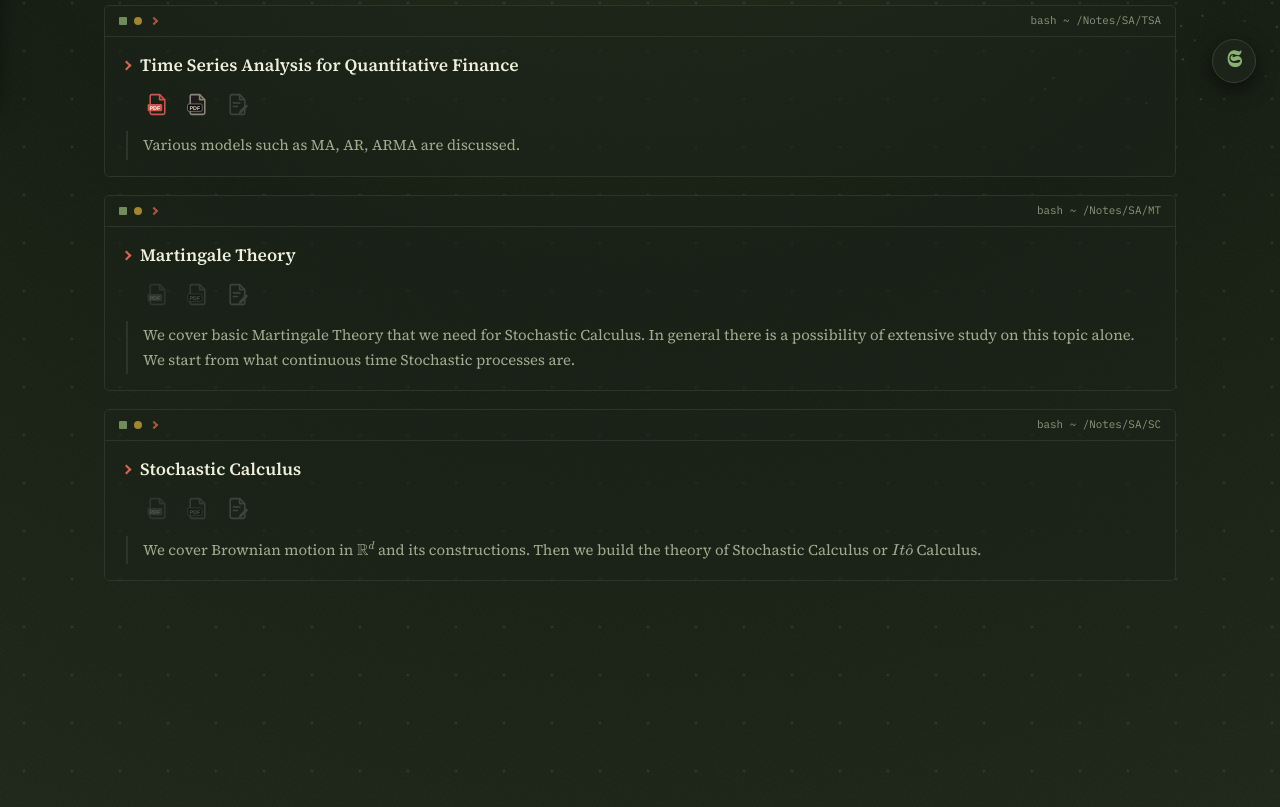
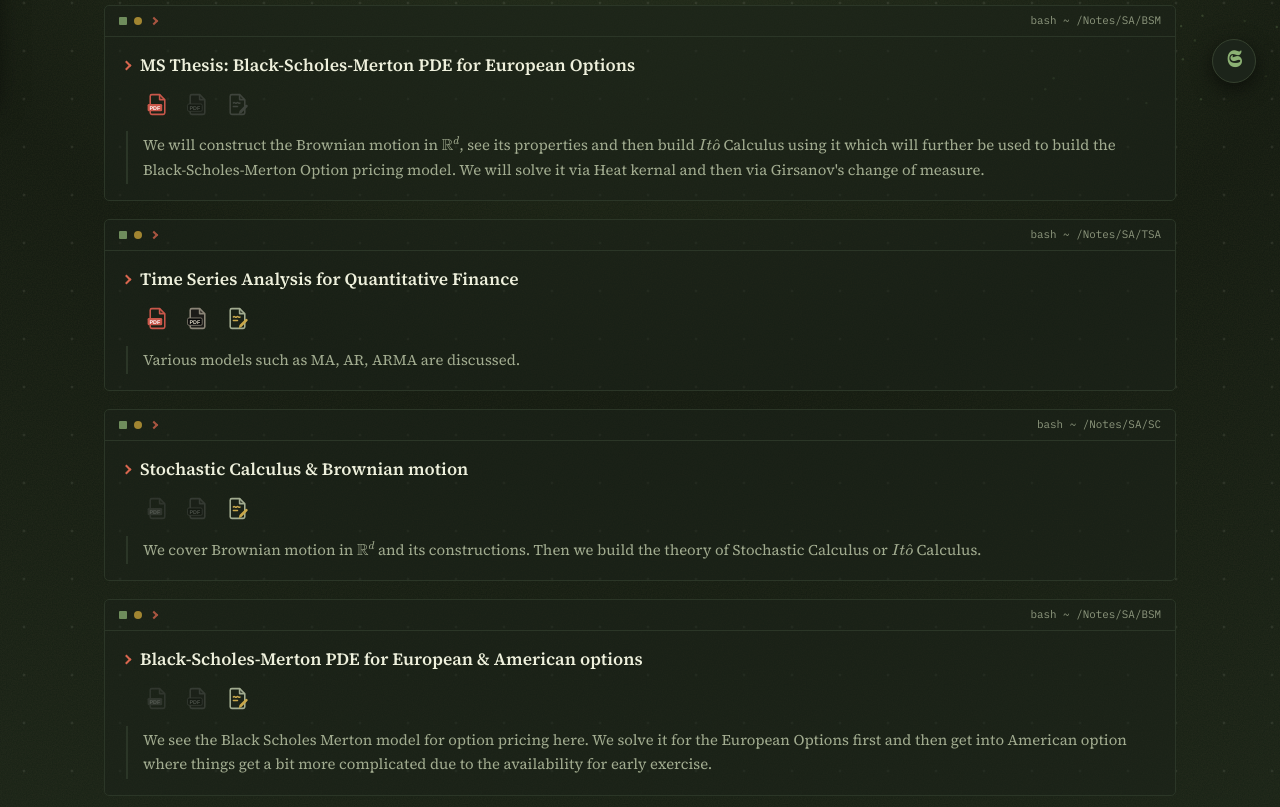
Before and after one commit to kalaapks/kalaapks.github.io, a plain HTML site: page notesStoc.html in a window 1280 px wide. Shown: the part 693-1500 px from the top of the page. Drawn offline with nearby package versions, Linux system fonts and the light colour scheme.

Commit message:
notes upload post 4

```diff
--- a/notesStoc.html
+++ b/notesStoc.html
@@ -103,6 +103,30 @@
     </section>
     -->
 
+    <section id="table-BSMMS" class="terminal-window" data-title="MS Thesis: Black-Scholes-Merton PDE for European Options (BSMMM)">
+      <div class="terminal-header">
+        <div class="header-left">
+          <span class="shape-green-square"></span>
+          <span class="shape-yellow-circle"></span>
+          <span class="shape-red-arrowhead"></span>
+        </div>
+        <span class="terminal-header-title">bash ~ /Notes/SA/BSM</span>
+      </div>
+      <div class="terminal-body">
+        <div class="doc-headline-row">
+          <a href="pdf/Stoc/MS Thesis Kalaap Sadhu.pdf" target="_blank" class="doc-link-title"><span class="red-arrow-prompt"></span> MS Thesis: Black-Scholes-Merton PDE for European Options</a>
+        </div>
+        <div class="pdf-slots">
+          <a href="pdf/Stoc/MS Thesis Kalaap Sadhu.pdf" download class="pdf-slot pdf-slot-light" title="Download PDF" aria-label="Download PDF"><svg class="ico" viewBox="0 0 24 24" aria-hidden="true"><path class="ico-page" d="M6.5 2.5h7.6l4.9 4.9V20a1.5 1.5 0 0 1-1.5 1.5h-11A1.5 1.5 0 0 1 5 20V4A1.5 1.5 0 0 1 6.5 2.5z"/><path class="ico-fold" d="M14 2.7v4.6h4.6"/><rect class="ico-tag" x="2.5" y="11.5" width="14" height="7" rx="1.3"/><text class="ico-txt" x="9.5" y="16.9" text-anchor="middle">PDF</text></svg></a>
+          <span class="pdf-slot pdf-slot-dark is-empty" title="PDF (dark): not available yet" aria-label="PDF (dark): not available yet"><svg class="ico" viewBox="0 0 24 24" aria-hidden="true"><path class="ico-page" d="M6.5 2.5h7.6l4.9 4.9V20a1.5 1.5 0 0 1-1.5 1.5h-11A1.5 1.5 0 0 1 5 20V4A1.5 1.5 0 0 1 6.5 2.5z"/><path class="ico-fold" d="M14 2.7v4.6h4.6"/><rect class="ico-tag" x="2.5" y="11.5" width="14" height="7" rx="1.3"/><text class="ico-txt" x="9.5" y="16.9" text-anchor="middle">PDF</text></svg></span>
+          <span class="pdf-slot pdf-slot-hand is-empty" title="PDF (handwriting): not available yet" aria-label="PDF (handwriting): not available yet"><svg class="ico" viewBox="0 0 24 24" aria-hidden="true"><path class="ico-page" d="M6.5 2.5h7.6l4.9 4.9V20a1.5 1.5 0 0 1-1.5 1.5h-11A1.5 1.5 0 0 1 5 20V4A1.5 1.5 0 0 1 6.5 2.5z"/><path class="ico-fold" d="M14 2.7v4.6h4.6"/><path class="ico-scribble" d="M8 10.5c1.2-1.4 2 1.4 3.2 0s2 1.4 3.2 0"/><path class="ico-scribble" d="M8 14h4"/><path class="ico-pen" d="M13.2 21.3l.7-3.1 5.6-5.6a1.3 1.3 0 0 1 1.9 1.9l-5.6 5.6z"/></svg></span>
+        </div>
+        <div class="card">
+          We will construct the Brownian motion in \(\mathbb{R}^d\), see its properties and then build \(It\hat{o}\) Calculus using it which will further be used to build the Black-Scholes-Merton Option pricing model. We will solve it via Heat kernal and then via Girsanov's change of measure.
+        </div>
+      </div>
+    </section>
+
     <section id="table-TSA" class="terminal-window" data-title="Time Series Analysis for Quantitative Finance (TSA)">
       <div class="terminal-header">
         <div class="header-left">
@@ -119,7 +143,7 @@
         <div class="pdf-slots">
           <a href="pdf/Stoc/TimeSeriesQuantFinance KS.pdf" download class="pdf-slot pdf-slot-light" title="Download PDF" aria-label="Download PDF"><svg class="ico" viewBox="0 0 24 24" aria-hidden="true"><path class="ico-page" d="M6.5 2.5h7.6l4.9 4.9V20a1.5 1.5 0 0 1-1.5 1.5h-11A1.5 1.5 0 0 1 5 20V4A1.5 1.5 0 0 1 6.5 2.5z"/><path class="ico-fold" d="M14 2.7v4.6h4.6"/><rect class="ico-tag" x="2.5" y="11.5" width="14" height="7" rx="1.3"/><text class="ico-txt" x="9.5" y="16.9" text-anchor="middle">PDF</text></svg></a>
           <a href="pdf/Stoc/TimeSeriesQuantFinanceD KS.pdf" download class="pdf-slot pdf-slot-dark" title="Download PDF (dark)" aria-label="Download PDF (dark)"><svg class="ico" viewBox="0 0 24 24" aria-hidden="true"><path class="ico-page" d="M6.5 2.5h7.6l4.9 4.9V20a1.5 1.5 0 0 1-1.5 1.5h-11A1.5 1.5 0 0 1 5 20V4A1.5 1.5 0 0 1 6.5 2.5z"/><path class="ico-fold" d="M14 2.7v4.6h4.6"/><rect class="ico-tag" x="2.5" y="11.5" width="14" height="7" rx="1.3"/><text class="ico-txt" x="9.5" y="16.9" text-anchor="middle">PDF</text></svg></a>
-          <span class="pdf-slot pdf-slot-hand is-empty" title="PDF (handwriting): not available yet" aria-label="PDF (handwriting): not available yet"><svg class="ico" viewBox="0 0 24 24" aria-hidden="true"><path class="ico-page" d="M6.5 2.5h7.6l4.9 4.9V20a1.5 1.5 0 0 1-1.5 1.5h-11A1.5 1.5 0 0 1 5 20V4A1.5 1.5 0 0 1 6.5 2.5z"/><path class="ico-fold" d="M14 2.7v4.6h4.6"/><path class="ico-scribble" d="M8 10.5c1.2-1.4 2 1.4 3.2 0s2 1.4 3.2 0"/><path class="ico-scribble" d="M8 14h4"/><path class="ico-pen" d="M13.2 21.3l.7-3.1 5.6-5.6a1.3 1.3 0 0 1 1.9 1.9l-5.6 5.6z"/></svg></span>
+          <a href="pdf/Stoc/TimeSeriesQuantFinance KS (H).pdf" download class="pdf-slot pdf-slot-hand" title="Download PDF (handwriting)" aria-label="Download PDF (handwriting)"><svg class="ico" viewBox="0 0 24 24" aria-hidden="true"><path class="ico-page" d="M6.5 2.5h7.6l4.9 4.9V20a1.5 1.5 0 0 1-1.5 1.5h-11A1.5 1.5 0 0 1 5 20V4A1.5 1.5 0 0 1 6.5 2.5z"/><path class="ico-fold" d="M14 2.7v4.6h4.6"/><path class="ico-scribble" d="M8 10.5c1.2-1.4 2 1.4 3.2 0s2 1.4 3.2 0"/><path class="ico-scribble" d="M8 14h4"/><path class="ico-pen" d="M13.2 21.3l.7-3.1 5.6-5.6a1.3 1.3 0 0 1 1.9 1.9l-5.6 5.6z"/></svg></a>
         </div>
         <div class="card">
           Various models such as MA, AR, ARMA are discussed.
@@ -127,7 +151,7 @@
       </div>
     </section>
 
-    <section id="table-MT" class="terminal-window" data-title="Martingale Theory (MT)">
+    <!-- <section id="table-MT" class="terminal-window" data-title="Martingale Theory (MT)">
       <div class="terminal-header">
         <div class="header-left">
           <span class="shape-green-square"></span>
@@ -149,7 +173,7 @@
           We cover basic Martingale Theory that we need for Stochastic Calculus. In general there is a possibility of extensive study on this topic alone. We start from what continuous time Stochastic processes are.
         </div>
       </div>
-    </section>
+    </section> -->
 
     <section id="table-SC" class="terminal-window" data-title=" Stochastic Calculus (SC)">
       <div class="terminal-header">
@@ -162,12 +186,12 @@
       </div>
       <div class="terminal-body">
         <div class="doc-headline-row">
-          <a href="notes/fourier_analysis.pdf" target="_blank" class="doc-link-title"><span class="red-arrow-prompt"></span> Stochastic Calculus</a>
+          <a href="pdf/Stoc/Stochastic calculus and Brownian motion KS (H).pdf" target="_blank" class="doc-link-title"><span class="red-arrow-prompt"></span> Stochastic Calculus & Brownian motion </a>
         </div>
         <div class="pdf-slots">
           <span class="pdf-slot pdf-slot-light is-empty" title="PDF: not available yet" aria-label="PDF: not available yet"><svg class="ico" viewBox="0 0 24 24" aria-hidden="true"><path class="ico-page" d="M6.5 2.5h7.6l4.9 4.9V20a1.5 1.5 0 0 1-1.5 1.5h-11A1.5 1.5 0 0 1 5 20V4A1.5 1.5 0 0 1 6.5 2.5z"/><path class="ico-fold" d="M14 2.7v4.6h4.6"/><rect class="ico-tag" x="2.5" y="11.5" width="14" height="7" rx="1.3"/><text class="ico-txt" x="9.5" y="16.9" text-anchor="middle">PDF</text></svg></span>
           <span class="pdf-slot pdf-slot-dark is-empty" title="PDF (dark): not available yet" aria-label="PDF (dark): not available yet"><svg class="ico" viewBox="0 0 24 24" aria-hidden="true"><path class="ico-page" d="M6.5 2.5h7.6l4.9 4.9V20a1.5 1.5 0 0 1-1.5 1.5h-11A1.5 1.5 0 0 1 5 20V4A1.5 1.5 0 0 1 6.5 2.5z"/><path class="ico-fold" d="M14 2.7v4.6h4.6"/><rect class="ico-tag" x="2.5" y="11.5" width="14" height="7" rx="1.3"/><text class="ico-txt" x="9.5" y="16.9" text-anchor="middle">PDF</text></svg></span>
-          <span class="pdf-slot pdf-slot-hand is-empty" title="PDF (handwriting): not available yet" aria-label="PDF (handwriting): not available yet"><svg class="ico" viewBox="0 0 24 24" aria-hidden="true"><path class="ico-page" d="M6.5 2.5h7.6l4.9 4.9V20a1.5 1.5 0 0 1-1.5 1.5h-11A1.5 1.5 0 0 1 5 20V4A1.5 1.5 0 0 1 6.5 2.5z"/><path class="ico-fold" d="M14 2.7v4.6h4.6"/><path class="ico-scribble" d="M8 10.5c1.2-1.4 2 1.4 3.2 0s2 1.4 3.2 0"/><path class="ico-scribble" d="M8 14h4"/><path class="ico-pen" d="M13.2 21.3l.7-3.1 5.6-5.6a1.3 1.3 0 0 1 1.9 1.9l-5.6 5.6z"/></svg></span>
+          <a href="pdf/Stoc/Stochastic calculus and Brownian motion KS (H).pdf" download class="pdf-slot pdf-slot-hand" title="Download PDF (handwriting)" aria-label="Download PDF (handwriting)"><svg class="ico" viewBox="0 0 24 24" aria-hidden="true"><path class="ico-page" d="M6.5 2.5h7.6l4.9 4.9V20a1.5 1.5 0 0 1-1.5 1.5h-11A1.5 1.5 0 0 1 5 20V4A1.5 1.5 0 0 1 6.5 2.5z"/><path class="ico-fold" d="M14 2.7v4.6h4.6"/><path class="ico-scribble" d="M8 10.5c1.2-1.4 2 1.4 3.2 0s2 1.4 3.2 0"/><path class="ico-scribble" d="M8 14h4"/><path class="ico-pen" d="M13.2 21.3l.7-3.1 5.6-5.6a1.3 1.3 0 0 1 1.9 1.9l-5.6 5.6z"/></svg></a>
         </div>
         <div class="card">
           We cover Brownian motion in \(\mathbb{R}^d\) and its constructions. Then we build the theory of Stochastic Calculus or \(It\hat{o}\) Calculus.
@@ -175,8 +199,7 @@
       </div>
     </section>
 
-    <!-- DRAFT (uncomment to use)
-    <section id="table-BSMe" class="terminal-window" data-title="Black-Scholes-Merton PDE for European options (BSMe)">
+    <section id="table-BSMe" class="terminal-window" data-title="Black-Scholes-Merton PDE for European (BSMe)">
       <div class="terminal-header">
         <div class="header-left">
           <span class="shape-green-square"></span>
@@ -187,19 +210,19 @@
       </div>
       <div class="terminal-body">
         <div class="doc-headline-row">
-          <a href="notes/fourier_analysis.pdf" target="_blank" class="doc-link-title"><span class="red-arrow-prompt"></span> Black-Scholes-Merton PDE for European options</a>
+          <a href="pdf/Stoc/Black-Scholes for European & American Options KS (H).pdf" target="_blank" class="doc-link-title"><span class="red-arrow-prompt"></span> Black-Scholes-Merton PDE for European & American options</a>
         </div>
         <div class="pdf-slots">
           <span class="pdf-slot pdf-slot-light is-empty" title="PDF: not available yet" aria-label="PDF: not available yet"><svg class="ico" viewBox="0 0 24 24" aria-hidden="true"><path class="ico-page" d="M6.5 2.5h7.6l4.9 4.9V20a1.5 1.5 0 0 1-1.5 1.5h-11A1.5 1.5 0 0 1 5 20V4A1.5 1.5 0 0 1 6.5 2.5z"/><path class="ico-fold" d="M14 2.7v4.6h4.6"/><rect class="ico-tag" x="2.5" y="11.5" width="14" height="7" rx="1.3"/><text class="ico-txt" x="9.5" y="16.9" text-anchor="middle">PDF</text></svg></span>
           <span class="pdf-slot pdf-slot-dark is-empty" title="PDF (dark): not available yet" aria-label="PDF (dark): not available yet"><svg class="ico" viewBox="0 0 24 24" aria-hidden="true"><path class="ico-page" d="M6.5 2.5h7.6l4.9 4.9V20a1.5 1.5 0 0 1-1.5 1.5h-11A1.5 1.5 0 0 1 5 20V4A1.5 1.5 0 0 1 6.5 2.5z"/><path class="ico-fold" d="M14 2.7v4.6h4.6"/><rect class="ico-tag" x="2.5" y="11.5" width="14" height="7" rx="1.3"/><text class="ico-txt" x="9.5" y="16.9" text-anchor="middle">PDF</text></svg></span>
-          <span class="pdf-slot pdf-slot-hand is-empty" title="PDF (handwriting): not available yet" aria-label="PDF (handwriting): not available yet"><svg class="ico" viewBox="0 0 24 24" aria-hidden="true"><path class="ico-page" d="M6.5 2.5h7.6l4.9 4.9V20a1.5 1.5 0 0 1-1.5 1.5h-11A1.5 1.5 0 0 1 5 20V4A1.5 1.5 0 0 1 6.5 2.5z"/><path class="ico-fold" d="M14 2.7v4.6h4.6"/><path class="ico-scribble" d="M8 10.5c1.2-1.4 2 1.4 3.2 0s2 1.4 3.2 0"/><path class="ico-scribble" d="M8 14h4"/><path class="ico-pen" d="M13.2 21.3l.7-3.1 5.6-5.6a1.3 1.3 0 0 1 1.9 1.9l-5.6 5.6z"/></svg></span>
+          <a href="pdf/Stoc/Black-Scholes for European & American Options KS (H).pdf" download class="pdf-slot pdf-slot-hand" title="Download PDF (handwriting)" aria-label="Download PDF (handwriting)"><svg class="ico" viewBox="0 0 24 24" aria-hidden="true"><path class="ico-page" d="M6.5 2.5h7.6l4.9 4.9V20a1.5 1.5 0 0 1-1.5 1.5h-11A1.5 1.5 0 0 1 5 20V4A1.5 1.5 0 0 1 6.5 2.5z"/><path class="ico-fold" d="M14 2.7v4.6h4.6"/><path class="ico-scribble" d="M8 10.5c1.2-1.4 2 1.4 3.2 0s2 1.4 3.2 0"/><path class="ico-scribble" d="M8 14h4"/><path class="ico-pen" d="M13.2 21.3l.7-3.1 5.6-5.6a1.3 1.3 0 0 1 1.9 1.9l-5.6 5.6z"/></svg></a>
         </div>
         <div class="card">
-          Blah.
+          We see the Black Scholes Merton model for option pricing here. We solve it for the European Options first and then get into American option where things get a bit more complicated due to the availability for early exercise.
         </div>
       </div>
     </section>
-    -->
+
 
     <!-- DRAFT (uncomment to use)
     <section id="table-fourier" class="terminal-window" data-title=" Black-Scholes-Merton PDE for American options (BSMa)">
```
Also changed, not shown: notesPaS.html (+5 -5 lines).
